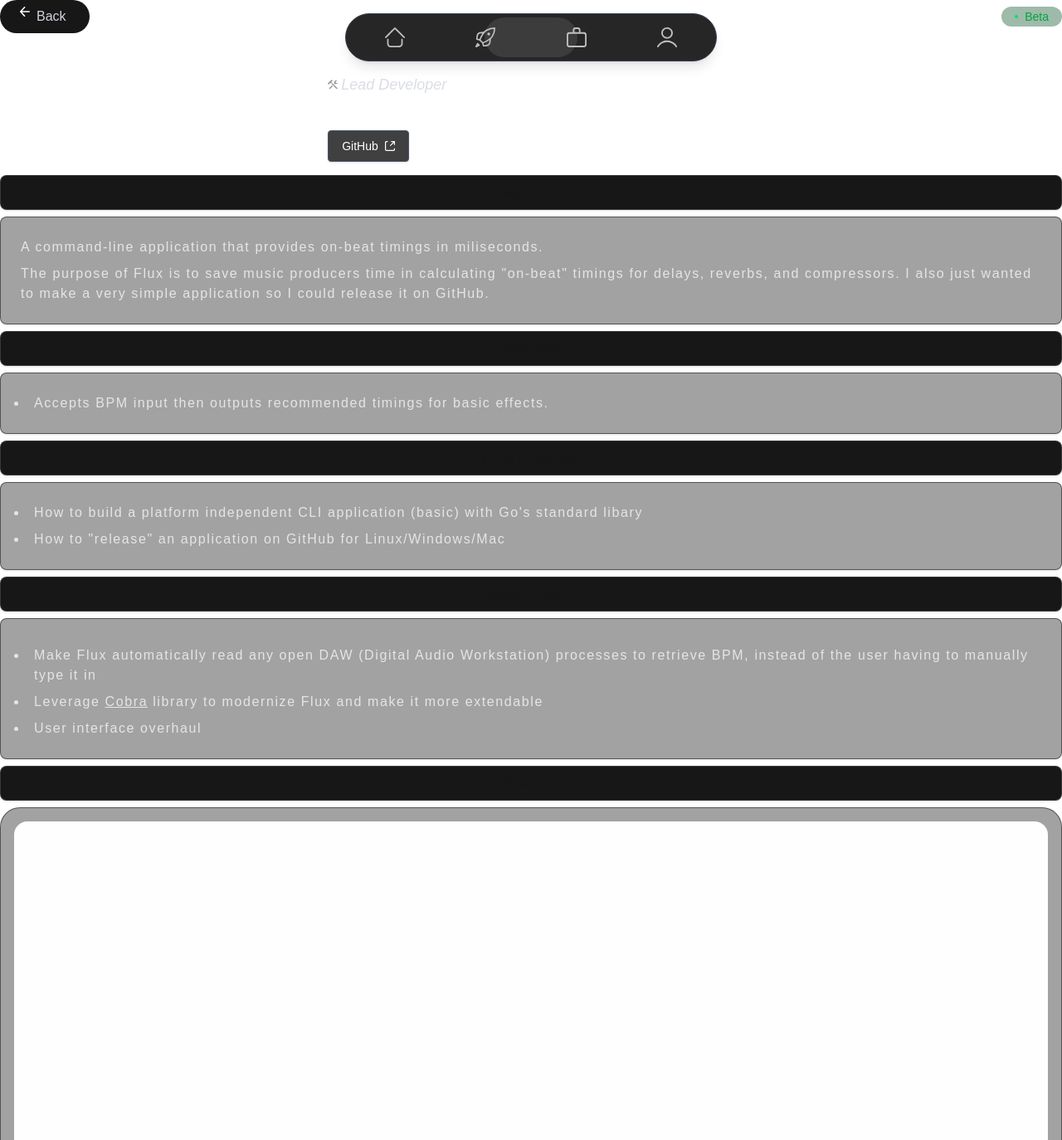
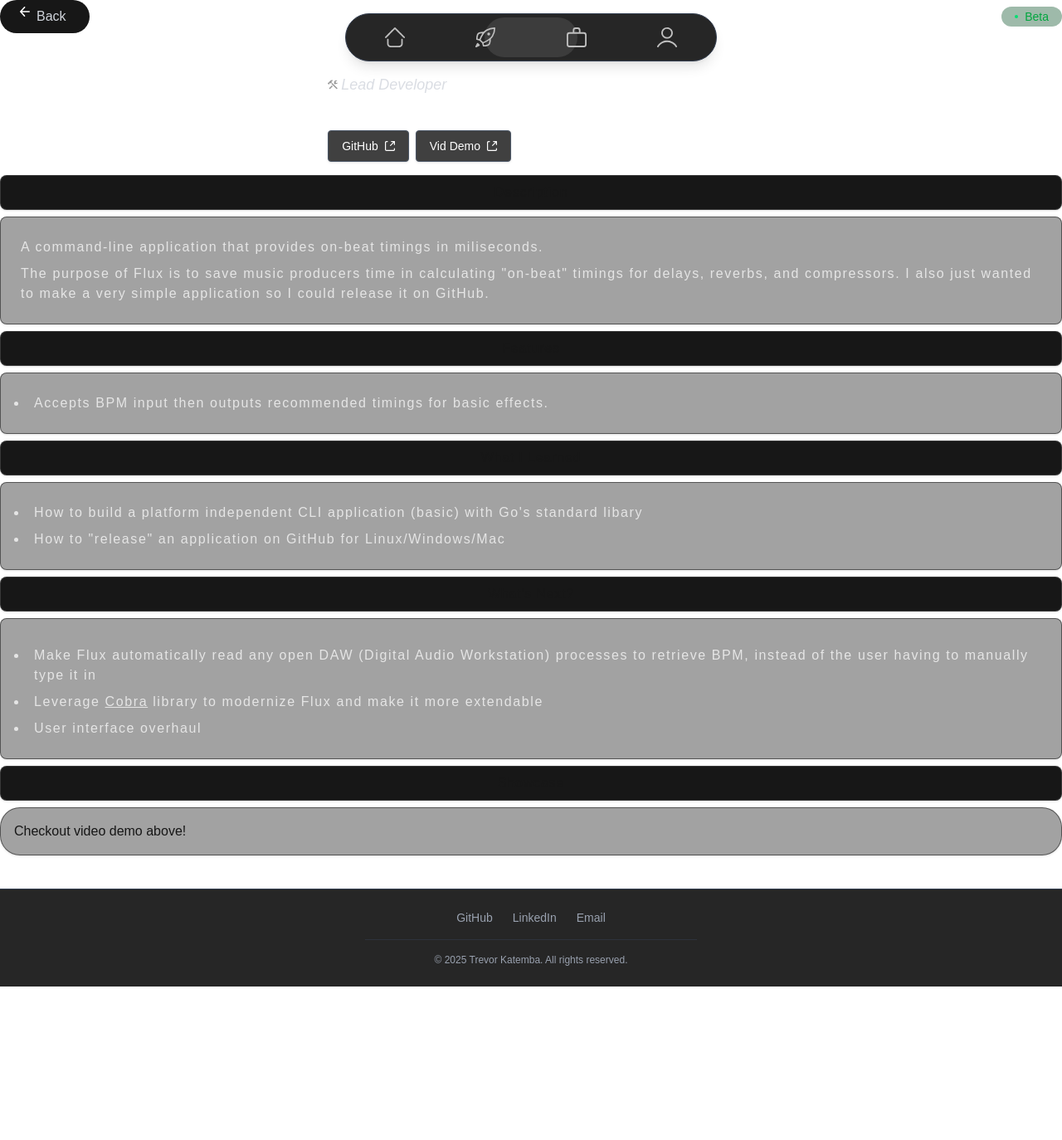
Before and after one commit to trevtemba/tkatemb_portfolio, a Next.js app: page /projects/flux in a window 1280 px wide. Shown: the top 1374 px of the page at 83% size. After the commit the page ends 1189 px from the top, so only its background shows below. Built offline with nearby package versions, Linux system fonts and the light colour scheme.

Commit message:
V1 DONE, videos added, all buttons functional

```diff
--- a/src/app/page.tsx
+++ b/src/app/page.tsx
@@ -1,4 +1,5 @@
 import Image from "next/image";
+import Link from "next/link";
 
 export default function Home() {
   return (
@@ -89,7 +90,10 @@ export default function Home() {
               <div className="w-1 h-1 bg-cyan-400 rounded-full"></div>
               <span className="text-cyan-500 text-sm">Current Projects</span>
             </div>
-            <a className="flex flex-row justify-between bg-neutral-700 hover:bg-neutral-700/80 text-white gap-2 rounded-sm px-4 py-2 border border-gray-600 shadow transition">
+            <Link
+              href={"/projects"}
+              className="flex flex-row justify-between bg-neutral-700 hover:bg-neutral-700/80 text-white gap-2 rounded-sm px-4 py-2 border border-gray-600 shadow transition"
+            >
               <span className="text-white text-xs">View All</span>
               <Image
                 src="/icons/view.svg"
@@ -97,7 +101,7 @@ export default function Home() {
                 width={12}
                 height={12}
               />
-            </a>
+            </Link>
           </div>
           {/* Project card */}
           <div className="flex w-full justify-between items-stretch gap-4 bg-neutral-800 px-4 py-4 rounded-2xl border border-neutral-700 shadow">
--- a/src/app/projects/flux/page.tsx
+++ b/src/app/projects/flux/page.tsx
@@ -1,3 +1,4 @@
+import { League_Spartan } from "next/font/google";
 import Image from "next/image";
 
 interface projProps {
@@ -13,13 +14,8 @@ export default function Flux({ onBack }: projProps) {
     icon: "/icons/fluxicon.png",
     github: "https://github.com/trevtemba/bpm-effects-timings",
     state: "Beta",
-    video: undefined,
-    images: [
-      "/projectImages/crown/prev1.jpg",
-      "/projectImages/crown/prev2.jpg",
-      "/projectImages/crown/prev3.jpg",
-      "/projectImages/crown/prev4.jpg",
-    ],
+    video: "https://youtu.be/ZBwKBnFEXYY",
+    images: [],
   };
   return (
     <div className="flex flex-col gap-4">
@@ -92,8 +88,8 @@ export default function Flux({ onBack }: projProps) {
                     className=""
                   />
                 </a>{" "}
-                {/* <a
-                href={projectData.github}
+                <a
+                  href={projectData.video}
                   target="_blank"
                   rel="noopener noreferrer"
                   className="flex flex-row justify-between bg-neutral-700 hover:bg-neutral-700/80 text-white text-sm font-medium px-4 py-2 border border-gray-600 rounded-sm shadow transition gap-2"
@@ -106,7 +102,7 @@ export default function Flux({ onBack }: projProps) {
                     height={12}
                     className=""
                   />
-              </a> */}
+                </a>
               </div>
             </div>
           </div>
@@ -178,6 +174,7 @@ export default function Flux({ onBack }: projProps) {
             Showcase
           </span>
           <div className="flex flex-col w-full px-4 py-4 bg-neutral-900/40 border border-neutral-700/80 shadow rounded-3xl gap-4">
+            Checkout video demo above!
             {projectData.images.map((src, index) => (
               <div
                 key={index}
--- a/src/app/projects/soulfighters/page.tsx
+++ b/src/app/projects/soulfighters/page.tsx
@@ -13,13 +13,8 @@ export default function SoulFighters({ onBack }: projProps) {
     icon: "/icons/explosionlabs.png",
     github: "https://github.com/trevtemba/ArenaFightingGame",
     state: "In-Development",
-    video: undefined,
-    images: [
-      "/projectImages/crown/prev1.jpg",
-      "/projectImages/crown/prev2.jpg",
-      "/projectImages/crown/prev3.jpg",
-      "/projectImages/crown/prev4.jpg",
-    ],
+    video: "https://youtu.be/I7BZO-raesg?si=SkHVlGxZ0SQBS3Qy",
+    images: [],
   };
   return (
     <div className="flex flex-col gap-4">
@@ -92,8 +87,8 @@ export default function SoulFighters({ onBack }: projProps) {
                     className=""
                   />
                 </a>{" "}
-                {/* <a
-                href={projectData.github}
+                <a
+                  href={projectData.video}
                   target="_blank"
                   rel="noopener noreferrer"
                   className="flex flex-row justify-between bg-neutral-700 hover:bg-neutral-700/80 text-white text-sm font-medium px-4 py-2 border border-gray-600 rounded-sm shadow transition gap-2"
@@ -106,7 +101,7 @@ export default function SoulFighters({ onBack }: projProps) {
                     height={12}
                     className=""
                   />
-              </a> */}
+                </a>
               </div>
             </div>
           </div>
@@ -218,6 +213,7 @@ export default function SoulFighters({ onBack }: projProps) {
             Showcase
           </span>
           <div className="flex flex-col w-full px-4 py-4 bg-neutral-900/40 border border-neutral-700/80 shadow rounded-3xl gap-4">
+            Checkout video demo above!
             {projectData.images.map((src, index) => (
               <div
                 key={index}
```
Lines whose indentation alone changed are shown as unchanged.
